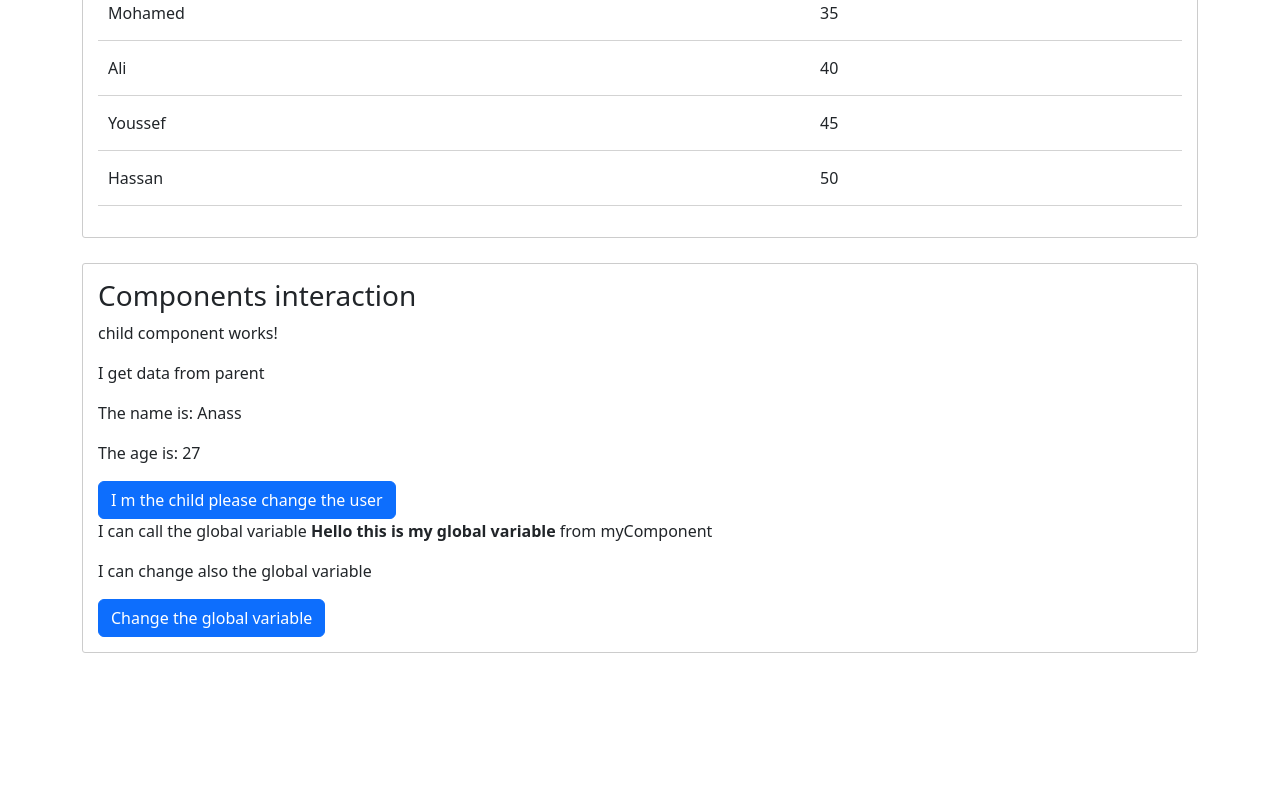
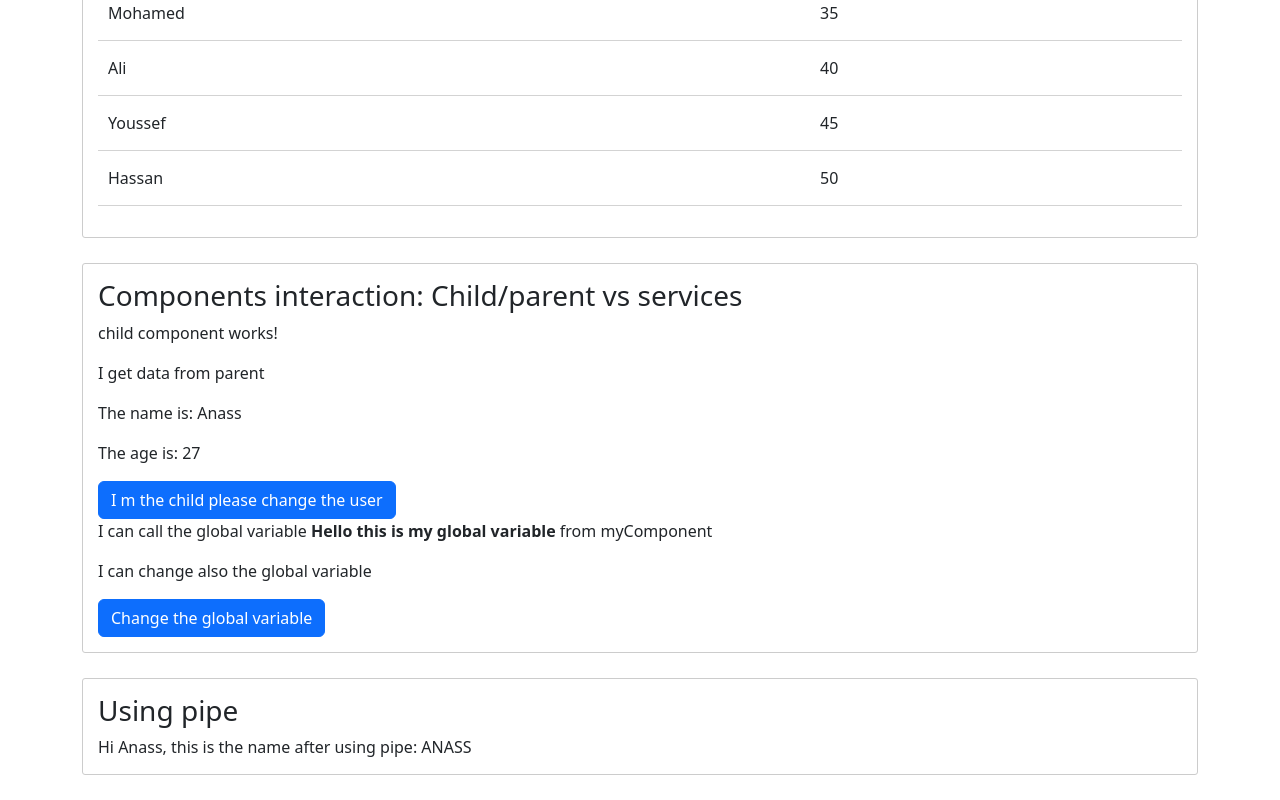
Before and after one commit to anasschbani20/learnangular, an Angular app: page / in a window 1280 px wide. Shown: the part 2179-2979 px from the top of the page. Before the commit the page ends 2857 px from the top, so only its background shows below. Built offline with nearby package versions, Linux system fonts and the light colour scheme.

Commit message:
Using pipe to transform data

```diff
--- a/src/app/app.component.html
+++ b/src/app/app.component.html
@@ -107,8 +107,13 @@
   </div>
 
   <div class="box">
-    <h3>Components interaction</h3>
+    <h3>Components interaction: Child/parent vs services</h3>
     <app-child-component [parentData]="user" (askChangingUserFromChild)="changeUser()"></app-child-component>
   </div>
 
+  <div class="box">
+    <h3>Using pipe</h3>
+    Hi {{user.name}}, this is the name after using pipe: {{user.name | uppercase}}
+  </div>
+
 </div>
--- a/src/app/app.module.ts
+++ b/src/app/app.module.ts
@@ -7,12 +7,14 @@ import { MyComponentComponent } from './my-component/my-component.component';
 import {FormsModule} from "@angular/forms";
 import { ChildcomponentComponent } from './childcomponent/childcomponent.component';
 import {MyService} from "./services/MyService";
+import {ToUpperCasePipe} from "./pipes/toUpperCase.pipe";
 
 @NgModule({
   declarations: [
     AppComponent,
     MyComponentComponent,
-    ChildcomponentComponent
+    ChildcomponentComponent,
+    ToUpperCasePipe
   ],
   imports: [
     BrowserModule,
--- /dev/null
+++ b/src/app/pipes/toUpperCase.pipe.ts
@@ -0,0 +1,8 @@
+import {Pipe, PipeTransform} from "@angular/core";
+
+@Pipe({name: 'toUpper'})
+export class ToUpperCasePipe implements PipeTransform {
+  transform(value: string): any {
+    return value.toUpperCase();
+  }
+}
```
